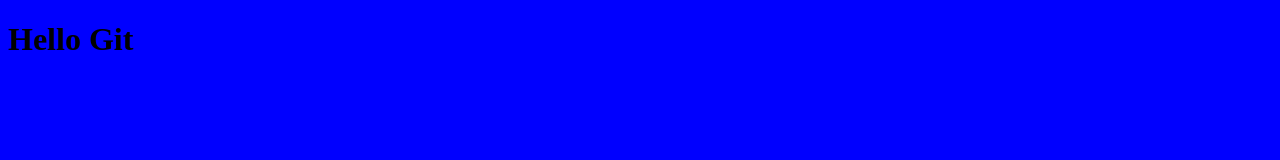
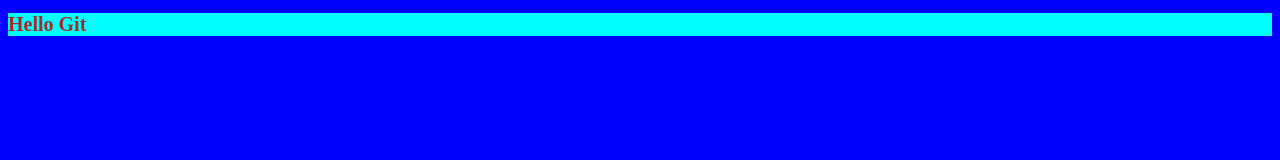
Before and after one commit to Mahdii1998/first_project, a plain HTML site: page index.html in a window 1280 px wide. Drawn offline with Linux system fonts and the light colour scheme.

Commit message:
added style to the h1 tag

```diff
--- a/style.css
+++ b/style.css
@@ -2,3 +2,9 @@
 body{
     background-color: blue;
 }
+
+h1{
+background-color: aqua;
+color: brown;
+font-size: 20px;
+}
```
